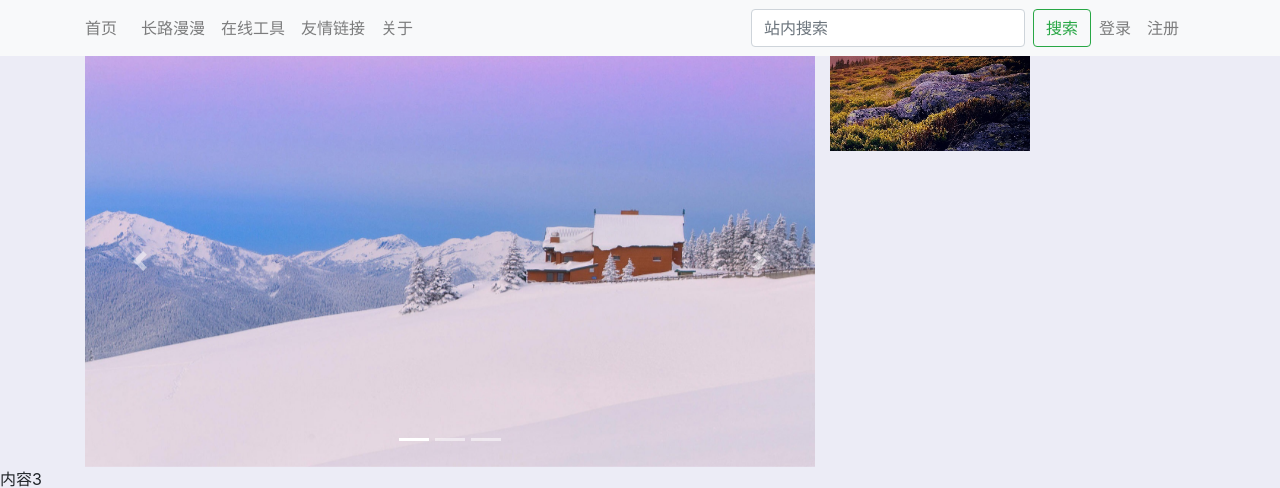
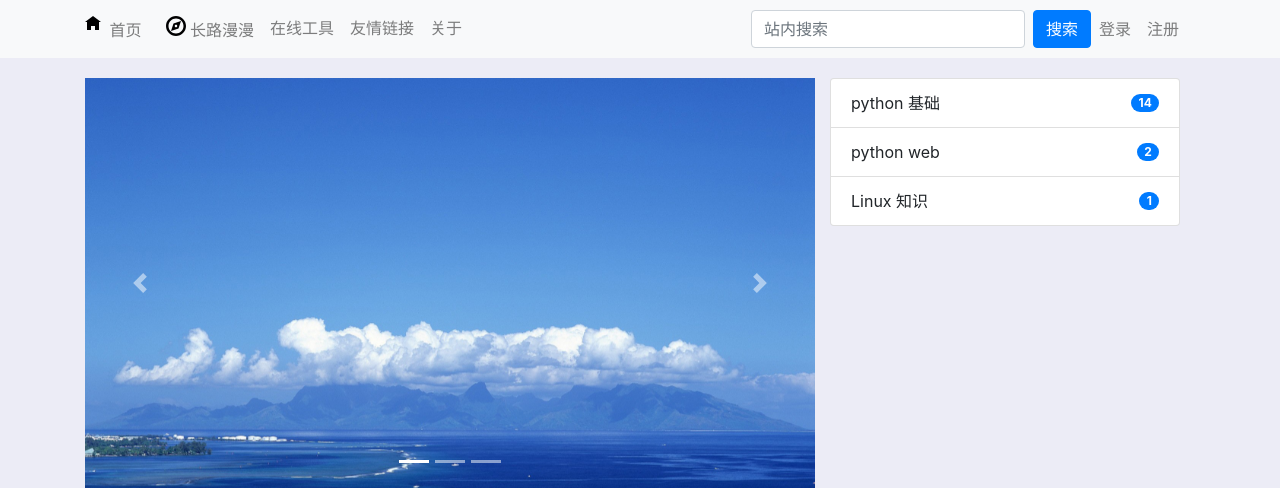
Before and after one commit to hangda1992/DjangoBlog, a Python web app: template blog/templates/home.html in a window 1280 px wide. Shown: the top 488 px of the page. Run offline with Jinja, Linux system fonts and the light colour scheme; the template is opened without the code that fills it, so the values that code supplies are empty.

Commit message:
2018年6月11日20:40:17

```diff
--- a/blog/templates/home.html
+++ b/blog/templates/home.html
@@ -1,5 +1,6 @@
 {% extends "homebase.html" %}
 {% block div1 %}
+    <div style="min-height: 20px"></div>
     <div id="carouselExampleIndicators" class="carousel slide" data-ride="carousel">
         <ol class="carousel-indicators">
             <li data-target="#carouselExampleIndicators" data-slide-to="0" class="active"></li>
@@ -28,5 +29,21 @@
     </div>
 {% endblock %}
 {% block div2 %}
-    <img src="../static/img/5.jpg" style="width: 200px">
+    <div style="min-height: 20px"></div>
+    <div style="width:350px;">
+        <ul class="list-group">
+            <li class="list-group-item d-flex justify-content-between align-items-center">
+                python 基础
+                <span class="badge badge-primary badge-pill">14</span>
+            </li>
+            <li class="list-group-item d-flex justify-content-between align-items-center">
+                python web
+                <span class="badge badge-primary badge-pill">2</span>
+            </li>
+            <li class="list-group-item d-flex justify-content-between align-items-center">
+                Linux 知识
+                <span class="badge badge-primary badge-pill">1</span>
+            </li>
+        </ul>
+    </div>
 {% endblock %}
--- a/blog/templates/homebase.html
+++ b/blog/templates/homebase.html
@@ -6,6 +6,7 @@
 </head>
 
 <body style="background-color: #ececf6">
+
 <nav class="navbar navbar-expand-lg navbar-light bg-light navbar-nav">
     <div class="container">
         <button class="navbar-toggler" type="button" data-toggle="collapse" data-target="#navbarSupportedContent"
@@ -16,10 +17,18 @@
         <div class="collapse navbar-collapse" id="navbarSupportedContent">
             <ul class="navbar-nav mr-auto">
                 <li class="nav-item mr-2">
-                    <a class="nav-link py-md-2" href="#">首页</a>
+                    <a class="nav-link py-md-2" href="#">
+                        <svg xmlns="http://www.w3.org/2000/svg" width="20" height="20" viewBox="0 0 10 10">
+                            <path d="M4 0l-4 3h1v4h2v-2h2v2h2v-4.03l1 .03-4-3z" />
+                        </svg> 首页
+                    </a>
                 </li>
                 <li class="nav-item">
-                    <a class="nav-link py-md-2" href="#">长路漫漫</a>
+                    <a class="nav-link py-md-2" href="http://www.baidu.com">
+                        <svg xmlns="http://www.w3.org/2000/svg" width="20" height="20" viewBox="0 0 8 8">
+                            <path d="M4 0c-2.2 0-4 1.8-4 4s1.8 4 4 4 4-1.8 4-4-1.8-4-4-4zm0 1c1.66 0 3 1.34 3 3s-1.34 3-3 3-3-1.34-3-3 1.34-3 3-3zm2 1l-3 1-1 3 3-1 1-3zm-2 1.5c.28 0 .5.22.5.5s-.22.5-.5.5-.5-.22-.5-.5.22-.5.5-.5z" />
+                        </svg> 长路漫漫
+                    </a>
                 </li>
                 <li class="nav-item">
                     <a class="nav-link py-md-2" href="#">在线工具</a>
@@ -33,7 +42,7 @@
             </ul>
             <form class="form-inline my-2 my-lg-0">
                 <input class="form-control mr-sm-2" type="search" placeholder="站内搜索" aria-label="Search">
-                <button class="btn btn-outline-success my-2 my-sm-0" type="submit">搜索</button>
+                <button class="btn btn-primary my-2 my-sm-0 " type="submit">搜索</button>
             </form>
             <ul class="navbar-nav">
                 <li class="nav-item">
```
Also changed, not shown: blog/static/img/1.jpg, blog/static/img/2.jpg, blog/static/img/4.jpg (deleted), blog/static/img/5.jpg (deleted).
